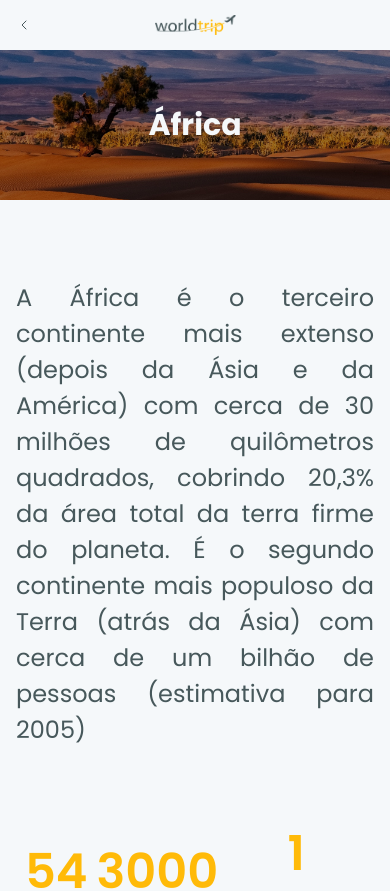
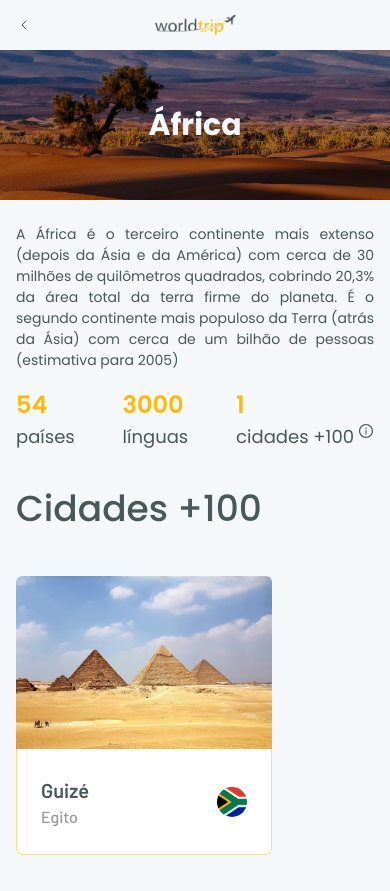
Before and after one commit to deywersonp/ignite-reactjs-challenge-04, a Next.js app: page /continent/africa in a window 390 px wide. Shown: the top 891 px of the page. Built offline with nearby package versions, Linux system fonts and the light colour scheme.

Commit message:
added responsive at ContinentDescription and Info component

```diff
--- a/src/components/ContinentDescription.tsx
+++ b/src/components/ContinentDescription.tsx
@@ -18,18 +18,19 @@ export const ContinentDescription = ({
     <Box
       as="section"
       w="100%"
+      pt={["6", "20"]}
+      pb={["8", "20"]}
       px={["4", "10", "35"]}
-      py="20"
       mx="auto"
     >
       <SimpleGrid
         flex="1"
-        gap="17"
-        minChildWidth="300px"
+        gap={["4", "17"]}
+        minChildWidth={["300px", "400px"]}
       >
         <Text
-          fontSize="2xl"
-          lineHeight="9"
+          fontSize={["sm", "2xl"]}
+          lineHeight={["21px", "9"]}
           textAlign="justify"
         >
           {description}
--- a/src/components/Info.tsx
+++ b/src/components/Info.tsx
@@ -15,27 +15,27 @@ export const Info = ({
   return (
     <Flex
       direction="column"
-      alignItems="center"
+      align={["flex-start", "center"]}
       justify="center"
     >
       <Text
-        fontSize="5xl"
+        fontSize={["2xl", "5xl"]}
         fontWeight="semibold"
-        lineHeight="18"
+        lineHeight={["9", "18"]}
         color="yellow.400"
       >
         {value}
       </Text>
 
       <Flex
-        align="center"
+        align={["flex-start", "center"]}
         justify="center"
         gap="1"
       >
         <Text
-          fontSize="2xl"
-          fontWeight="semibold"
-          lineHeight="9"
+          fontSize={["lg", "2xl"]}
+          fontWeight={["normal", "semibold"]}
+          lineHeight={["27px", "9"]}
         >
           {label}
         </Text>
```
